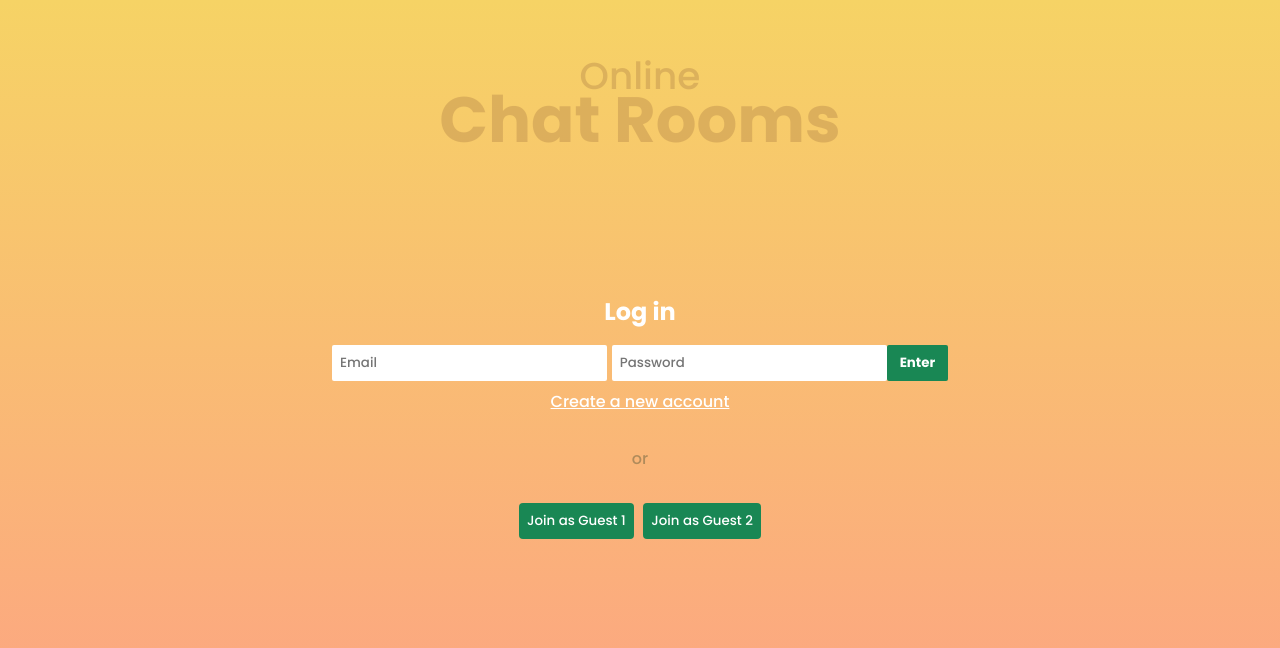
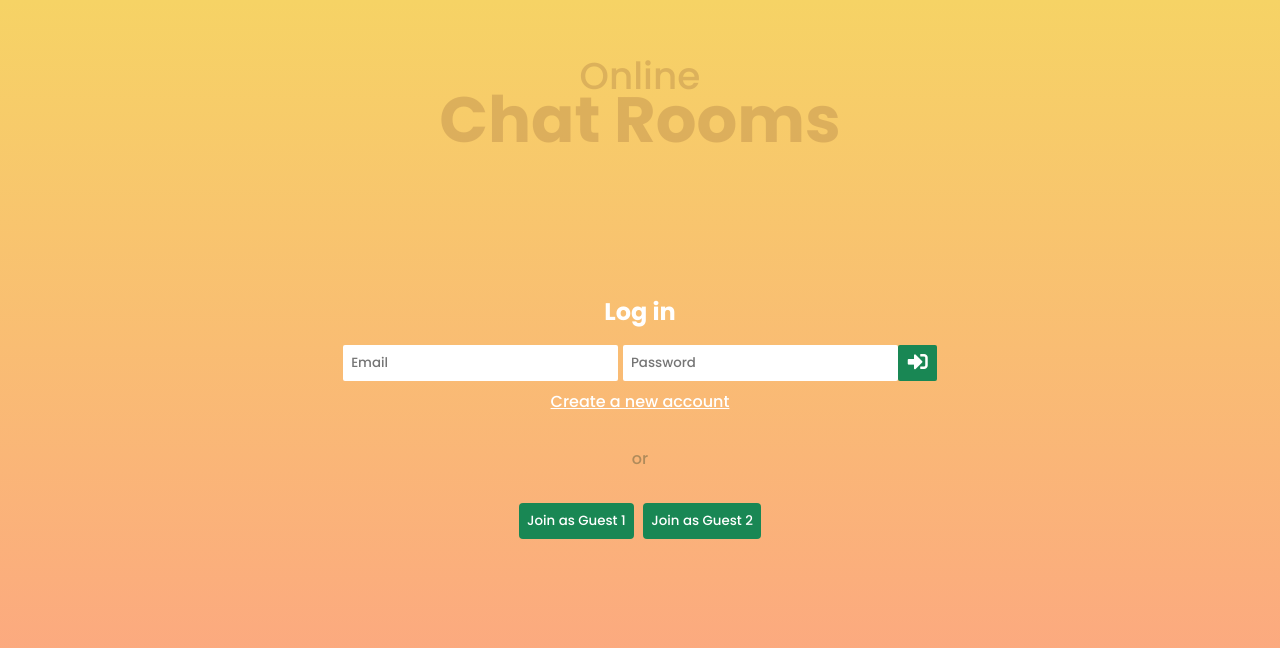
Before and after one commit to bgleyva3/React-Project-6-Online-Chat, a React (Create React App) app: page /#/ in a window 1280 px wide. Shown: the top 648 px of the page. Built offline with nearby package versions, Linux system fonts and the light colour scheme.

Commit message:
button enter style

```diff
--- a/public/index.html
+++ b/public/index.html
@@ -7,6 +7,7 @@
     <meta name="theme-color" content="#000000" />
     <link rel="apple-touch-icon" href="%PUBLIC_URL%/logo192.png" />
     <link rel="manifest" href="%PUBLIC_URL%/manifest.json" />
+    <link rel="stylesheet" href="https://use.fontawesome.com/releases/v5.15.3/css/all.css" integrity="sha384-SZXxX4whJ79/gErwcOYf+zWLeJdY/qpuqC4cAa9rOGUstPomtqpuNWT9wdPEn2fk" crossorigin="anonymous">
     <link
     href="https://fonts.googleapis.com/css2?family=Poppins:ital,wght@0,100;0,200;0,300;0,400;0,500;0,600;0,700;0,800;0,900;1,100;1,200;1,300;1,400;1,500;1,600;1,700;1,800;1,900&display=swap"
     rel="stylesheet">
--- a/src/components/Login.js
+++ b/src/components/Login.js
@@ -54,7 +54,7 @@ const Login = () => {
                     <form className="form-style" onSubmit={handleSubmit(handleLogin)}>
                         <input className="input-style" type="email" {...register('username', {required: true})} placeholder="Email"/>
                         <input className="input-style" type="password" {...register('password', {required: true})} placeholder="Password"/>
-                        <button className="button-style green-color" type="submit" >Enter</button>
+                        <button className="button-style green-color" type="submit" ><i className="fas fa-sign-in-alt"></i></button>
                     </form>
                     { error && <div className="incorrect-message">{ error }</div>}
                     <p className="link-style" onClick={handleRegister}>Create a new account</p>
```
